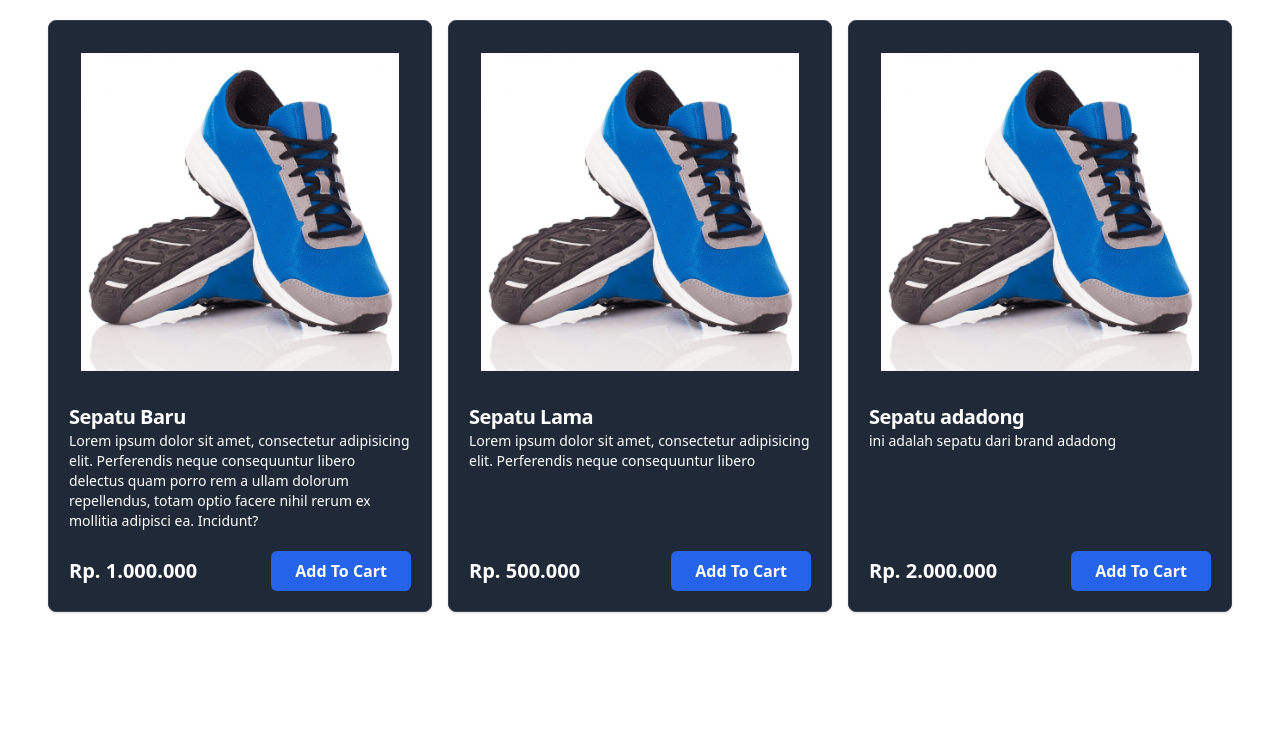
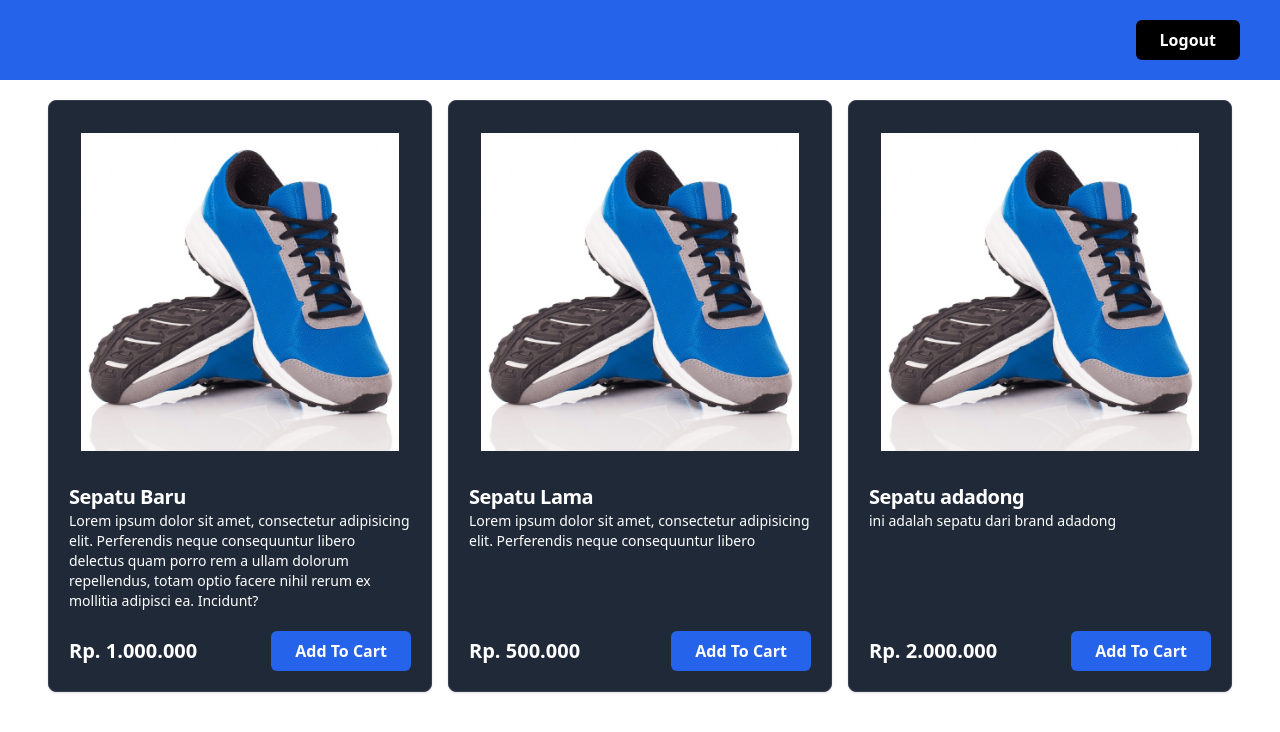
Before and after one commit to KenzoSebastian/belajar_react, a React (Vite) app: page /products in a window 1280 px wide. Shown: the top 732 px of the page. Built offline with nearby package versions, Linux system fonts and the light colour scheme.

Commit message:
Event Handler

```diff
--- a/src/Pages/products.jsx
+++ b/src/Pages/products.jsx
@@ -1,4 +1,6 @@
+import { Fragment } from "react";
 import CardProduct from "../components/Fragments/CardProduct";
+import Button from "../components/Elements/Button";
 
 const Products = [
   {
@@ -28,8 +30,20 @@
   },
 ];
 
+const email = localStorage.getItem("email");
+
 const ProductsPage = () => {
+  const handleLogout = () => {
+    localStorage.removeItem("email");
+    localStorage.removeItem("password");
+    window.location.href = "/login";
+  }
   return (
+    <Fragment>
+      <div className="flex justify-end h-20 bg-blue-600 text-white items-center px-10">
+        {email}
+        <Button classname="ml-5 bg-black" onClick={handleLogout}>Logout</Button>
+      </div>
       <div className="flex justify-center py-5">
         {Products.map((product) => (
           <CardProduct key={product.id}>
@@ -41,6 +55,7 @@
           </CardProduct>
         ))}
       </div>
+    </Fragment>
   );
 };
 
--- a/src/components/Elements/Button/index.jsx
+++ b/src/components/Elements/Button/index.jsx
@@ -1,8 +1,14 @@
-const Button = ({ children, classname = "bg-black" }) => {
+const Button = ({
+  children,
+  classname = "bg-black",
+  onClick = () => {},
+  type = "button",
+}) => {
   return (
     <button
       className={`h-10 px-6 font-semibold text-white ${classname} rounded-md`}
-      type="submit"
+      type={type}
+      onClick={() => onClick()}
     >
       {children}
     </button>
--- a/src/components/Fragments/FormLogin.jsx
+++ b/src/components/Fragments/FormLogin.jsx
@@ -2,8 +2,14 @@
 import InputForm from "../Elements/Input";
 
 const FormLogin = () => {
+  const handleLogin = (event) => {
+    event.preventDefault();
+    localStorage.setItem("email", event.target.email.value);
+    localStorage.setItem("password", event.target.password.value);
+    window.location.href = "/products";
+  };
   return (
-    <form action="">
+    <form onSubmit={handleLogin}>
       <InputForm
         label="Email"
         type="email"
@@ -17,7 +23,9 @@
         name="password"
       />
 
-      <Button classname="bg-blue-600 w-full">Login</Button>
+      <Button classname="bg-blue-600 w-full" type="submit">
+        Login
+      </Button>
     </form>
   );
 };
```
Lines whose indentation alone changed are shown as unchanged.
